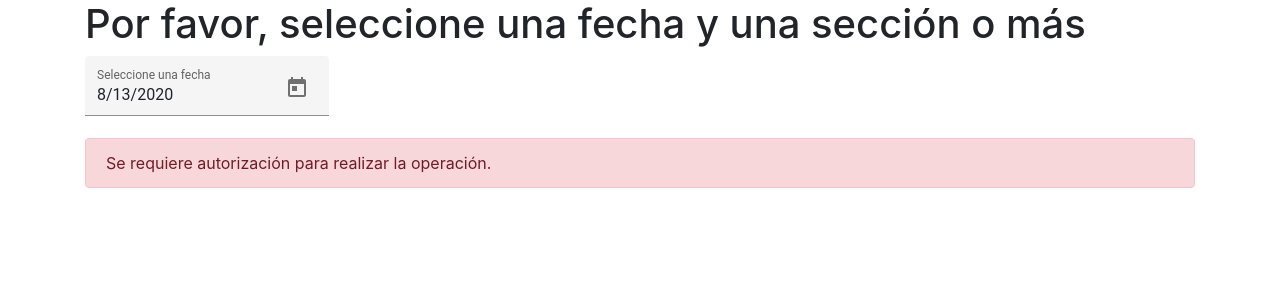
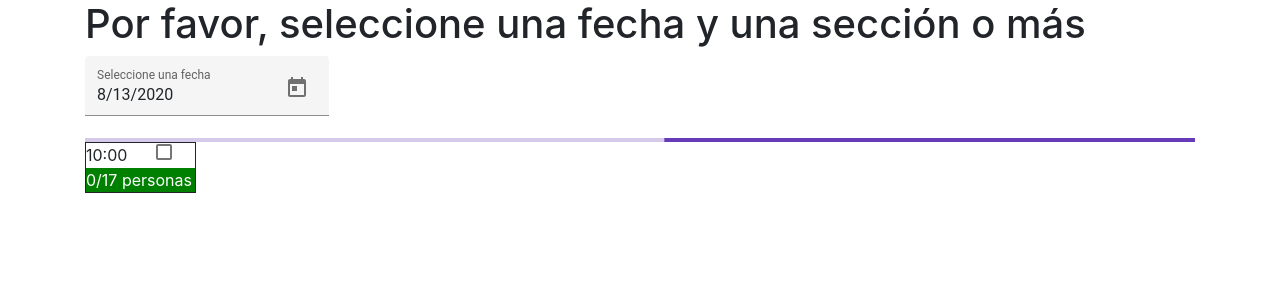
Before and after one commit to raulpm95/PruebaPixelcom, an Angular app: page / in a window 1280 px wide. Shown: the top 300 px of the page. Built offline with nearby package versions, Linux system fonts and the light colour scheme; no server answers.

Commit message:
Slot component

```diff
--- a/src/app/app.component.html
+++ b/src/app/app.component.html
@@ -24,5 +24,5 @@
         <app-empty-result-message></app-empty-result-message>
       </div>
     </div>
-
+    <app-slot></app-slot>
 </div>
--- a/src/app/app.component.ts
+++ b/src/app/app.component.ts
@@ -27,7 +27,7 @@ export class AppComponent implements OnInit {
     this.showProgressBar = true;
     this.showErrorMessage = false;
     this.showWarningMessage = false;
-    this.http.getSlots(this.selectedDate).then(this.onGetSlotsSuccess.bind(this)).catch(this.onGetSlotsError.bind(this));
+    // this.http.getSlots(this.selectedDate).then(this.onGetSlotsSuccess.bind(this)).catch(this.onGetSlotsError.bind(this));
   }
 
   private onGetSlotsSuccess(e: any) {
--- a/src/app/app.module.ts
+++ b/src/app/app.module.ts
@@ -5,6 +5,7 @@ import { MatFormFieldModule } from '@angular/material/form-field';
 import { MatInputModule } from '@angular/material/input';
 import { MatProgressBarModule } from '@angular/material/progress-bar';
 import { MatNativeDateModule } from '@angular/material/core';
+import { MatCheckboxModule } from '@angular/material/checkbox';
 import { AppRoutingModule } from './app-routing.module';
 import { AppComponent } from './app.component';
 import { BrowserAnimationsModule } from '@angular/platform-browser/animations';
@@ -13,13 +14,15 @@ import { HttpClientModule } from '@angular/common/http';
 import { DatePipe } from '@angular/common'
 import { ErrorMessageComponent } from '../app/components/alerts/errorMessage/errorMessage.component';
 import { EmptyResultMessageComponent } from '../app/components/alerts/emptyResultMessage/emptyResultMessage.component';
+import { SlotComponent } from '../app/components/slot/slot.component';
 
 @NgModule({
   declarations: [
     AppComponent,
     DatepickerComponent,
     ErrorMessageComponent,
-    EmptyResultMessageComponent
+    EmptyResultMessageComponent,
+    SlotComponent
   ],
   imports: [
     BrowserModule,
@@ -29,6 +32,7 @@ import { EmptyResultMessageComponent } from '../app/components/alerts/emptyResul
     MatInputModule,
     MatNativeDateModule,
     MatProgressBarModule,
+    MatCheckboxModule,
     BrowserAnimationsModule,
     HttpClientModule
   ],
--- /dev/null
+++ b/src/app/components/slot/slot.component.css
@@ -0,0 +1,9 @@
+.slot-container {
+  border: 1px solid;
+  width: 10%;
+}
+
+.users-avaliable {
+  background-color: green;
+  color: white;
+}
--- /dev/null
+++ b/src/app/components/slot/slot.component.html
@@ -0,0 +1,17 @@
+<div class="slot-container">
+  <div class="row">
+    <div class="col col-md">
+      {{slot.startTime}}
+    </div>
+    <div class="col col-md">
+      <mat-checkbox [value]="slot.selected" (change)="onSelectedChange($event)"></mat-checkbox>
+    </div>
+  </div>
+  <div class="users-avaliable">
+    <div class="row">
+      <div class="col col-md">
+        0/{{slot.usersAvaliable}} personas
+      </div>
+    </div>
+  </div>
+</div>
--- /dev/null
+++ b/src/app/components/slot/slot.component.ts
@@ -0,0 +1,22 @@
+import { Component, Input, Output } from '@angular/core';
+import { Slot } from '../../utils/dto/slot';
+
+@Component({
+  selector: 'app-slot',
+  templateUrl: 'slot.component.html',
+  styleUrls: ['slot.component.css']
+})
+export class SlotComponent {
+
+  @Input() slot: Slot = new Slot({
+    startTime: '10:00',
+    endTime: '10:30',
+    usersAvaliable: 17
+  });
+  constructor() {
+  }
+
+  onSelectedChange(e: any) {
+    this.slot.selected = e.checked;
+  }
+}
--- /dev/null
+++ b/src/app/utils/dto/slot.ts
@@ -0,0 +1,13 @@
+export class Slot {
+  startTime: string;
+  endTime: string;
+  usersAvaliable: number;
+  selected: boolean;
+
+  constructor(e?: any) {
+    this.startTime = e ? e.startTime : '';
+    this.endTime = e ? e.endTime : '';
+    this.usersAvaliable = e ? e.usersAvaliable : 0;
+    this.selected = false;
+  }
+}
```
